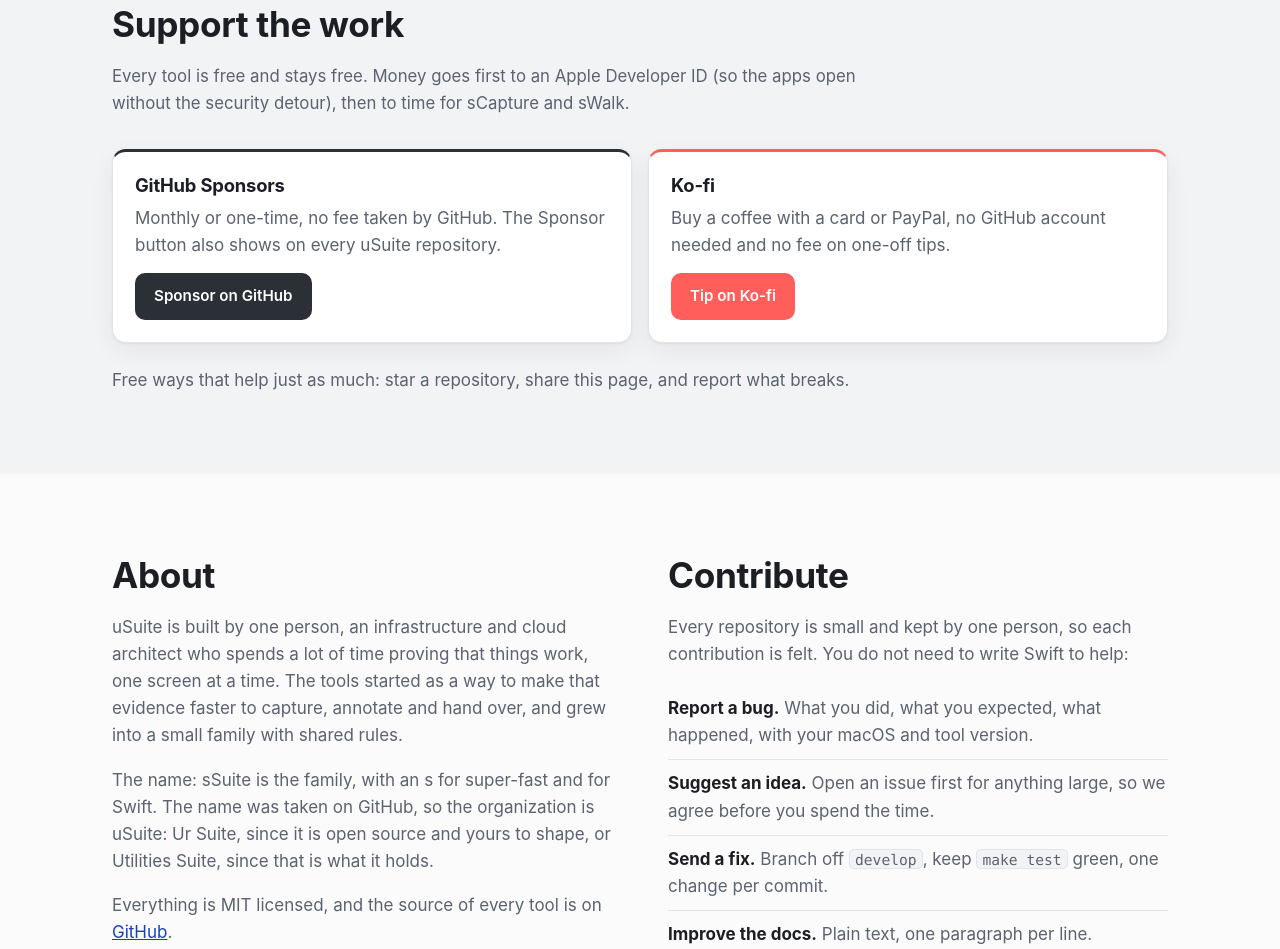
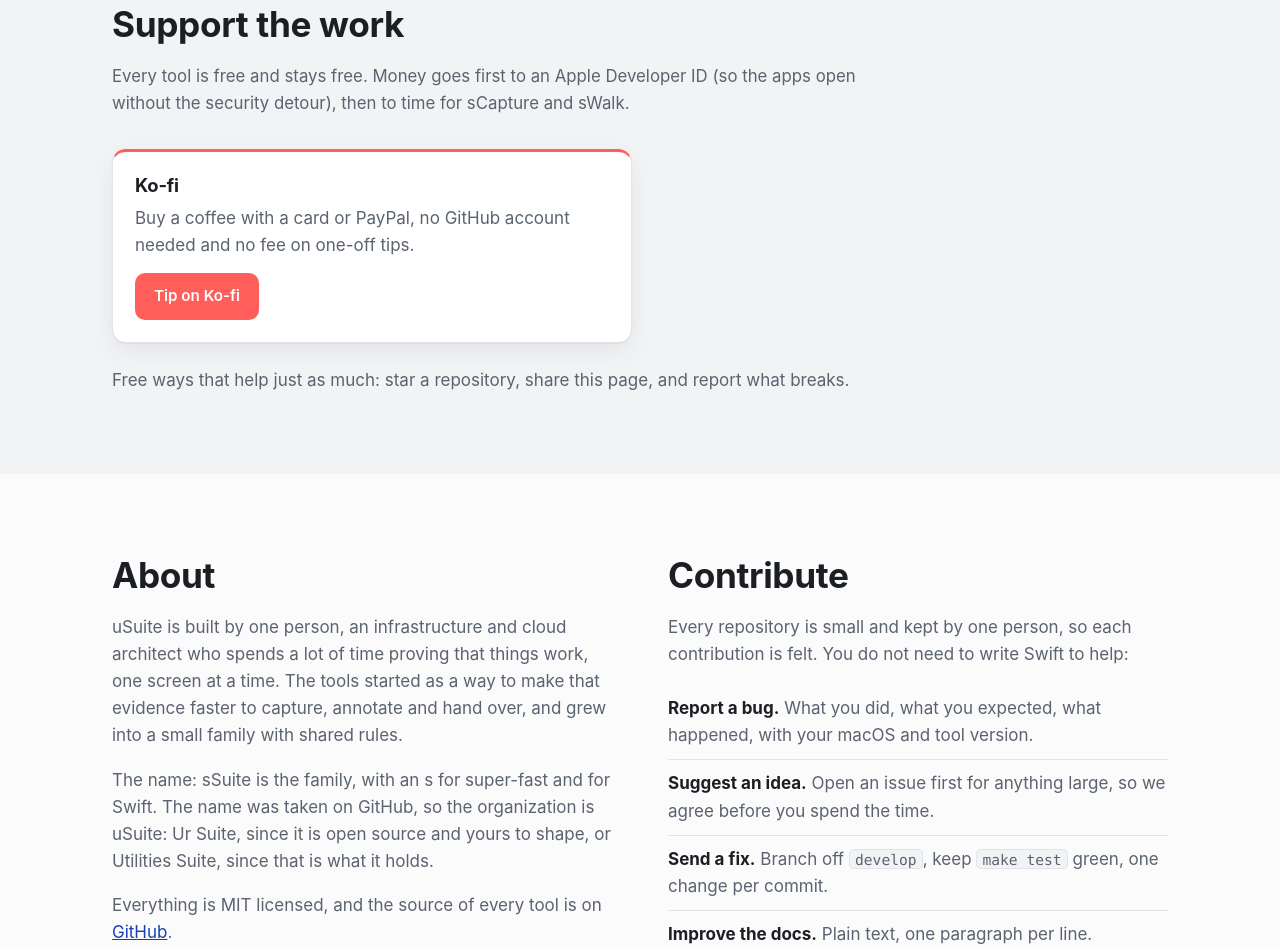
Before and after one commit to uSuite/usuite.github.io, a plain HTML site: page index.html in a window 1280 px wide. Shown: the part 5157-6106 px from the top of the page. Drawn offline with Linux system fonts and the light colour scheme.

Commit message:
Make Ko-fi live and hide Sponsors until GitHub approves it
ko-fi.com/usuite exists now. The Sponsors profile is still in review, and a
launch should not link to a page that does not exist yet; the card stays in
the markup, hidden, so showing it is a one-word change.

```diff
--- a/assets/site.css
+++ b/assets/site.css
@@ -43,6 +43,7 @@
 }
 
 *, *::before, *::after { box-sizing: border-box; }
+[hidden] { display: none !important; }
 html { scroll-behavior: smooth; scroll-padding-top: 72px; }
 @media (prefers-reduced-motion: reduce) { html { scroll-behavior: auto; } }
 body {
--- a/index.html
+++ b/index.html
@@ -230,12 +230,12 @@
     <h2>Support the work</h2>
     <p class="intro">Every tool is free and stays free. Money goes first to an Apple Developer ID (so the apps open without the security detour), then to time for sCapture and sWalk.</p>
     <div class="cards two">
-      <a class="card give" href="https://github.com/sponsors/uSuite" data-todo="enroll the uSuite organization in GitHub Sponsors">
+      <a class="card give" href="https://github.com/sponsors/uSuite" hidden data-todo="remove hidden once GitHub approves the Sponsors profile">
         <h3>GitHub Sponsors</h3>
         <p>Monthly or one-time, no fee taken by GitHub. The Sponsor button also shows on every uSuite repository.</p>
         <span class="btn primary">Sponsor on GitHub</span>
       </a>
-      <a class="card give" href="https://ko-fi.com/usuite" data-todo="create Ko-fi page, confirm handle">
+      <a class="card give" href="https://ko-fi.com/usuite">
         <h3>Ko-fi</h3>
         <p>Buy a coffee with a card or PayPal, no GitHub account needed and no fee on one-off tips.</p>
         <span class="btn primary">Tip on Ko-fi</span>
```
Also changed, not shown: 1 other file.
